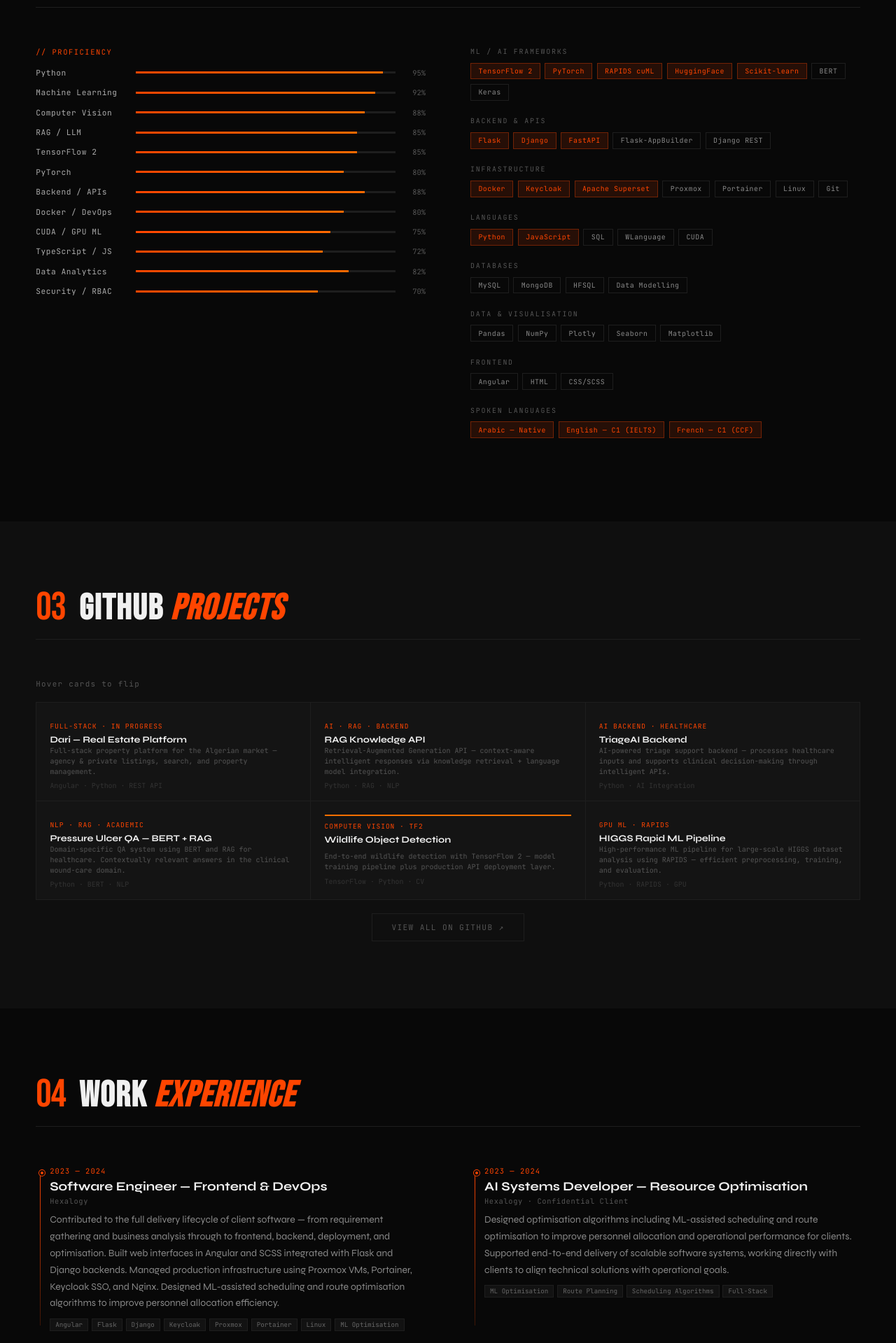
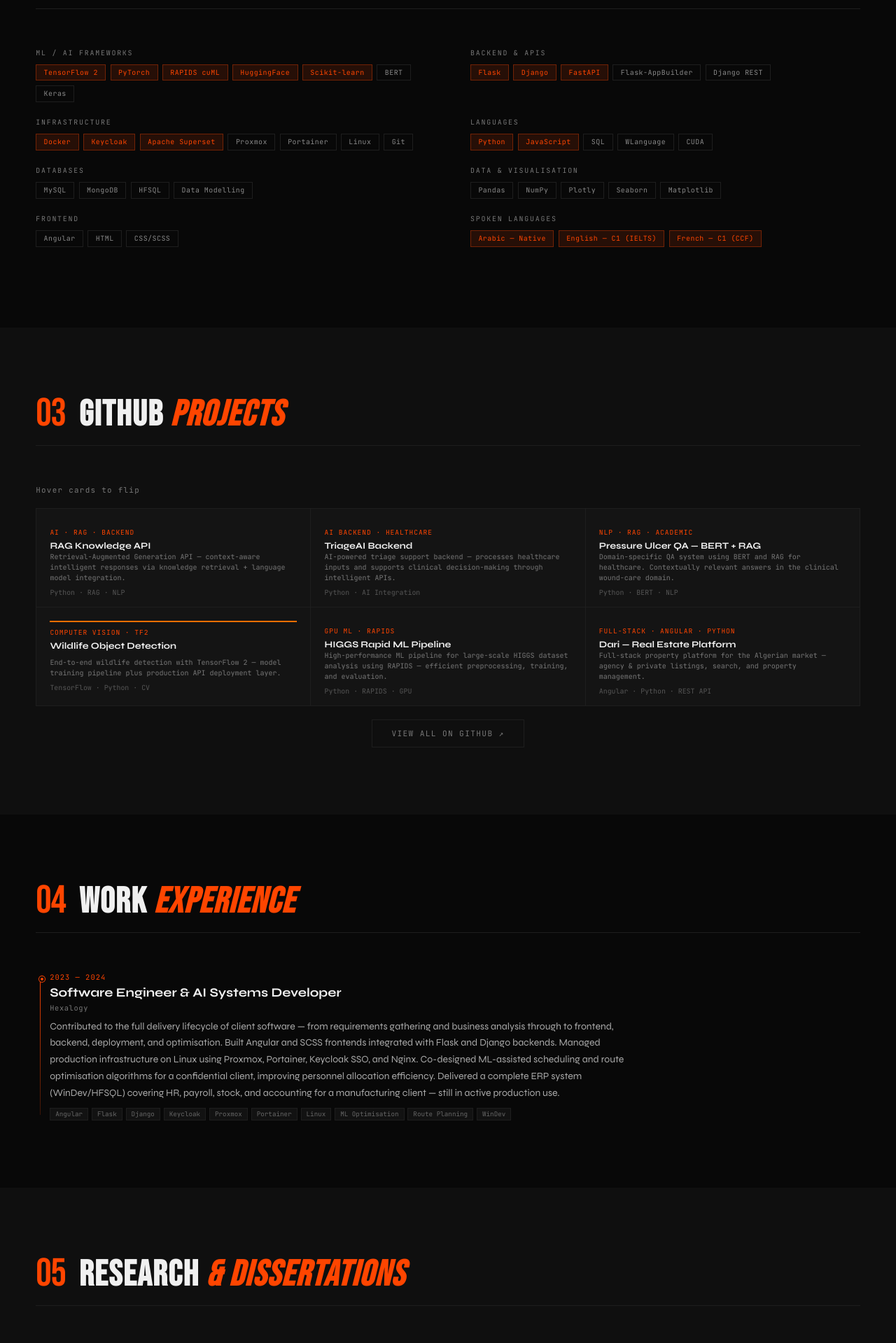
Before and after one commit to AhmedBenAI/portfolio, a Python web app: template templates/index.html in a window 1280 px wide. Shown: the part 2001-3920 px from the top of the page at 70% size. Run offline with Jinja, Linux system fonts and the light colour scheme; the template is opened without the code that fills it, so the values that code supplies are empty.

Commit message:
layout and color chnage

```diff
--- a/static/css/style.css
+++ b/static/css/style.css
@@ -2,7 +2,7 @@
 :root{
   --bg:#080808; --surface:#0f0f0f; --card:#141414; --border:#1e1e1e;
   --orange:#ff4500; --orange2:#ff6a00; --orange-dim:rgba(255,69,0,.12);
-  --white:#f0f0f0; --muted:#555; --muted2:#333;
+  --white:#f0f0f0; --muted:#777; --muted2:#555;
   --H:'Bebas Neue',sans-serif;
   --S:'Syne',sans-serif;
   --M:'JetBrains Mono',monospace;
@@ -157,14 +157,9 @@
 
 /* ─── SKILLS ─── */
 #skills{background:var(--bg);}
-.skills-layout{display:grid;grid-template-columns:1fr 1fr;gap:4rem;}
-.sk-list{display:flex;flex-direction:column;gap:.9rem;}
-.sk-row{display:flex;align-items:center;gap:.8rem;}
-.sk-nm{font-family:var(--M);font-size:.7rem;letter-spacing:.05em;color:#aaa;width:130px;flex-shrink:0;}
-.sk-track{flex:1;height:3px;background:var(--border);position:relative;}
-.sk-fill{height:100%;width:0;background:linear-gradient(90deg,var(--orange),var(--orange2));transition:width 1.1s cubic-bezier(.25,.46,.45,.94);}
-.sk-pct{font-family:var(--M);font-size:.65rem;color:var(--muted);width:30px;text-align:right;}
-.chip-section{margin-bottom:1.4rem;}
+.skills-layout{display:block;}
+.chips-grid{display:grid;grid-template-columns:1fr 1fr;gap:.2rem 4rem;}
+.chip-section{margin-bottom:1.2rem;}
 .chip-label{font-family:var(--M);font-size:.62rem;letter-spacing:.18em;text-transform:uppercase;color:var(--muted);margin-bottom:.6rem;}
 .chips{display:flex;flex-wrap:wrap;gap:.4rem;}
 .chip{font-family:var(--M);font-size:.62rem;letter-spacing:.05em;padding:.28rem .65rem;border:1px solid var(--border);color:#888;transition:all .15s;}
@@ -191,10 +186,13 @@
 .fc-desc-f{font-family:var(--M);font-size:clamp(8.5px,.82vw,10px);color:var(--muted);line-height:1.5;}
 .fc-meta{display:flex;gap:.8rem;font-family:var(--M);font-size:.62rem;color:var(--muted2);margin-top:auto;padding-top:.4rem;}
 .fc-bt{font-family:var(--S);font-weight:700;font-size:clamp(10px,1vw,12px);color:var(--white);margin-bottom:.4rem;}
-.fc-bd{font-family:var(--M);font-size:clamp(8px,.8vw,10px);color:#666;line-height:1.6;flex:1;overflow:hidden;}
+.fc-bd{font-family:var(--M);font-size:clamp(8px,.8vw,10px);color:#999;line-height:1.6;flex:1;overflow:hidden;}
 .fc-btags{display:flex;flex-wrap:wrap;gap:.25rem;margin-top:.4rem;}
 .fc-btag{font-family:var(--M);font-size:.58rem;padding:1.5px 5px;border:1px solid rgba(255,69,0,.3);color:var(--orange);}
-.fc-blink{font-family:var(--M);font-size:.62rem;color:var(--orange);text-decoration:none;margin-top:auto;padding-top:.4rem;display:block;letter-spacing:.06em;}
+.fc-links{display:flex;align-items:center;justify-content:space-between;margin-top:auto;padding-top:.5rem;border-top:1px solid rgba(255,69,0,.15);}
+.fc-link-sep{width:1px;height:10px;background:rgba(255,69,0,.3);flex-shrink:0;}
+.fc-blink{font-family:var(--M);font-size:.62rem;color:var(--orange);text-decoration:none;letter-spacing:.06em;transition:opacity .15s;}
+.fc-blink:hover{opacity:.7;}
 .gh-load{grid-column:1/-1;display:flex;flex-direction:column;align-items:center;justify-content:center;height:200px;gap:.6rem;background:var(--card);}
 .spin{width:22px;height:22px;border:2px solid var(--border);border-top-color:var(--orange);border-radius:50%;animation:spin .7s linear infinite;}
 @keyframes spin{to{transform:rotate(360deg);}}
@@ -202,20 +200,19 @@
 
 /* ─── EXPERIENCE ─── */
 #experience{background:var(--bg);}
-.tl{position:relative;padding-left:20px;display:flex;flex-direction:column;gap:2rem;}
+.tl{position:relative;padding-left:20px;max-width:860px;}
 .tl::before{content:'';position:absolute;left:6px;top:8px;bottom:8px;width:1px;background:linear-gradient(var(--orange),rgba(255,69,0,.2));}
 .tl-i{position:relative;}
 .tl-i::before{content:'';position:absolute;left:-15px;top:6px;width:8px;height:8px;border-radius:50%;background:var(--orange);border:2px solid var(--bg);box-shadow:0 0 0 1px var(--orange);}
 .tl-d{font-family:var(--M);font-size:.65rem;letter-spacing:.1em;color:var(--orange);margin-bottom:.3rem;}
 .tl-t{font-family:var(--S);font-weight:700;font-size:clamp(14px,1.4vw,18px);color:var(--white);line-height:1.2;}
 .tl-s{font-family:var(--M);font-size:.65rem;letter-spacing:.06em;color:var(--muted);margin:.2rem 0 .5rem;}
-.tl-p{font-size:clamp(12px,1.1vw,14px);color:#888;line-height:1.7;}
+.tl-p{font-size:clamp(12px,1.1vw,14px);color:#aaa;line-height:1.7;}
 .tl-tags{display:flex;flex-wrap:wrap;gap:.3rem;margin-top:.6rem;}
 .tl-tag{font-family:var(--M);font-size:.58rem;padding:2px 7px;background:rgba(255,255,255,.04);border:1px solid var(--border);color:#666;}
-.exp-grid{display:grid;grid-template-columns:1fr 1fr;gap:4rem;}
 
-/* ─── PAPERS ─── */
-#papers{background:var(--surface);}
+/* ─── RESEARCH ─── */
+#research{background:var(--surface);}
 .papers{display:flex;flex-direction:column;gap:0;}
 .paper{
   display:grid;grid-template-columns:80px 1fr auto;
--- a/static/js/app.js
+++ b/static/js/app.js
@@ -26,15 +26,6 @@
   ro.observe(el);
 });
 
-/* ─── Skill bars animate on scroll ─── */
-const skObs = new IntersectionObserver(entries => {
-  entries.forEach(e => {
-    if (e.isIntersecting)
-      e.target.querySelectorAll('.sk-fill').forEach(b => { b.style.width = b.dataset.p + '%'; });
-  });
-}, { threshold: .15 });
-const skillsSection = document.getElementById('skills');
-if (skillsSection) skObs.observe(skillsSection);
 
 /* ════════════════════════════════
    LOCAL CHATBOT
@@ -113,15 +104,56 @@
 }
 
 /* ════════════════════════════════
+   MOBILE NAV
+════════════════════════════════ */
+let navOpen = false;
+function toggleNav() {
+  navOpen = !navOpen;
+  document.getElementById('mobile-nav').classList.toggle('open', navOpen);
+  document.getElementById('nav-burger').classList.toggle('open', navOpen);
+  document.body.style.overflow = navOpen ? 'hidden' : '';
+}
+function closeNav() {
+  navOpen = false;
+  document.getElementById('mobile-nav').classList.remove('open');
+  document.getElementById('nav-burger').classList.remove('open');
+  document.body.style.overflow = '';
+}
+
+/* ════════════════════════════════
+   TOUCH FLIP CARDS
+════════════════════════════════ */
+if ('ontouchstart' in window) {
+  document.querySelectorAll('.fc').forEach(fc => {
+    fc.addEventListener('click', () => fc.classList.toggle('tapped'));
+  });
+  const lbl = document.getElementById('proj-label');
+  if (lbl) lbl.textContent = 'Tap cards to flip';
+}
+
+/* ════════════════════════════════
+   KEYBOARD SHORTCUTS
+════════════════════════════════ */
+document.addEventListener('keydown', e => {
+  if (e.key === 'Escape') {
+    closeJD();
+    if (chatOpen) toggleChat();
+    if (navOpen) closeNav();
+  }
+});
+
+/* ════════════════════════════════
    JD MATCHER — powered by Claude
 ════════════════════════════════ */
 function openJD() {
   document.getElementById('jd-panel').classList.add('open');
   document.getElementById('jd-btn').classList.add('open');
+  document.body.style.overflow = 'hidden';
 }
 function closeJD() {
   document.getElementById('jd-panel').classList.remove('open');
   document.getElementById('jd-btn').classList.remove('open');
+  document.body.style.overflow = '';
 }
 
 const dropEl = document.getElementById('jd-drop');
--- a/templates/index.html
+++ b/templates/index.html
@@ -17,14 +17,26 @@
   <a href="#hero" class="nav-logo">AHMED<em>.AI</em></a>
   <ul class="nav-links">
     <li><a href="#about">About</a></li>
-    <li><a href="#skills">Skills</a></li>
     <li><a href="#projects">Projects</a></li>
     <li><a href="#experience">Experience</a></li>
-    <li><a href="#papers">Papers</a></li>
+    <li><a href="#research">Research</a></li>
     <li><a href="#education">Education</a></li>
     <li><a href="#contact">Contact</a></li>
   </ul>
+  <button class="nav-burger" id="nav-burger" onclick="toggleNav()" aria-label="Open menu">
+    <span></span><span></span><span></span>
+  </button>
 </nav>
+
+<div id="mobile-nav">
+  <a href="#about" onclick="closeNav()">About</a>
+  <a href="#projects" onclick="closeNav()">Projects</a>
+  <a href="#experience" onclick="closeNav()">Experience</a>
+  <a href="#research" onclick="closeNav()">Research</a>
+  <a href="#education" onclick="closeNav()">Education</a>
+  <a href="#contact" onclick="closeNav()">Contact</a>
+  <button class="btn btn-fill" onclick="openJD();closeNav()">Match My JD →</button>
+</div>
 
 <!-- HERO -->
 <section id="hero">
@@ -69,7 +81,7 @@
         <span class="rt-card-title">Match My JD</span>
       </div>
       <div class="rt-card-desc">Paste any job description → AI match score, gaps, and interview questions in seconds</div>
-      <div class="rt-card-cta">Try it now →</div>
+      <div class="rt-card-cta"><span class="rt-live">●</span> Try it now →</div>
     </button>
     <button class="rt-card" onclick="toggleChat()">
       <div class="rt-card-top">
@@ -77,7 +89,7 @@
         <span class="rt-card-title">Ask Ahmed's AI</span>
       </div>
       <div class="rt-card-desc">Ask anything about skills, projects, research, or experience — instant answers</div>
-      <div class="rt-card-cta">Ask now →</div>
+      <div class="rt-card-cta"><span class="rt-live" style="animation-delay:.4s">●</span> Ask now →</div>
     </button>
   </div>
 </div>
@@ -138,24 +150,7 @@
 <section id="skills">
   <div class="sec-hd reveal"><div class="sec-num">02</div><h2 class="sec-title">Skills & <em>Stack</em></h2></div>
   <div class="skills-layout">
-    <div class="reveal">
-      <div style="font-family:var(--M);font-size:.65rem;letter-spacing:.15em;text-transform:uppercase;color:var(--orange);margin-bottom:1rem;">// proficiency</div>
-      <div class="sk-list">
-        <div class="sk-row"><span class="sk-nm">Python</span><div class="sk-track"><div class="sk-fill" data-p="95"></div></div><span class="sk-pct">95%</span></div>
-        <div class="sk-row"><span class="sk-nm">Machine Learning</span><div class="sk-track"><div class="sk-fill" data-p="92"></div></div><span class="sk-pct">92%</span></div>
-        <div class="sk-row"><span class="sk-nm">Computer Vision</span><div class="sk-track"><div class="sk-fill" data-p="88"></div></div><span class="sk-pct">88%</span></div>
-        <div class="sk-row"><span class="sk-nm">RAG / LLM</span><div class="sk-track"><div class="sk-fill" data-p="85"></div></div><span class="sk-pct">85%</span></div>
-        <div class="sk-row"><span class="sk-nm">TensorFlow 2</span><div class="sk-track"><div class="sk-fill" data-p="85"></div></div><span class="sk-pct">85%</span></div>
-        <div class="sk-row"><span class="sk-nm">PyTorch</span><div class="sk-track"><div class="sk-fill" data-p="80"></div></div><span class="sk-pct">80%</span></div>
-        <div class="sk-row"><span class="sk-nm">Backend / APIs</span><div class="sk-track"><div class="sk-fill" data-p="88"></div></div><span class="sk-pct">88%</span></div>
-        <div class="sk-row"><span class="sk-nm">Docker / DevOps</span><div class="sk-track"><div class="sk-fill" data-p="80"></div></div><span class="sk-pct">80%</span></div>
-        <div class="sk-row"><span class="sk-nm">CUDA / GPU ML</span><div class="sk-track"><div class="sk-fill" data-p="75"></div></div><span class="sk-pct">75%</span></div>
-        <div class="sk-row"><span class="sk-nm">TypeScript / JS</span><div class="sk-track"><div class="sk-fill" data-p="72"></div></div><span class="sk-pct">72%</span></div>
-        <div class="sk-row"><span class="sk-nm">Data Analytics</span><div class="sk-track"><div class="sk-fill" data-p="82"></div></div><span class="sk-pct">82%</span></div>
-        <div class="sk-row"><span class="sk-nm">Security / RBAC</span><div class="sk-track"><div class="sk-fill" data-p="70"></div></div><span class="sk-pct">70%</span></div>
-      </div>
-    </div>
-    <div class="reveal">
+    <div class="reveal chips-grid">
       <div class="chip-section">
         <div class="chip-label">ML / AI Frameworks</div>
         <div class="chips">
@@ -218,27 +213,9 @@
 <section id="projects">
   <div class="sec-hd reveal"><div class="sec-num">03</div><h2 class="sec-title">GitHub <em>Projects</em></h2></div>
   <div class="proj-controls reveal">
-    <span class="proj-label">Hover cards to flip</span>
+    <span class="proj-label" id="proj-label">Hover cards to flip</span>
   </div>
   <div class="flip-grid reveal" id="static-grid">
-    <!-- Dari Real Estate -->
-    <div class="fc">
-      <div class="fc-in">
-        <div class="fc-f">
-          <div class="fc-bar" style="background:#DD0031"></div>
-          <div class="fc-cat">Full-Stack · In Progress</div>
-          <div class="fc-name">Dari — Real Estate Platform</div>
-          <div class="fc-desc-f">Full-stack property platform for the Algerian market — agency & private listings, search, and property management.</div>
-          <div class="fc-meta"><span>Angular · Python · REST API</span></div>
-        </div>
-        <div class="fc-b">
-          <div class="fc-bt">Dari Real Estate Platform</div>
-          <div class="fc-bd">Centralised property discovery for Algeria. Listing workflows, agency account management, search and backend APIs for scalability. Personal project demonstrating SaaS architecture skills.</div>
-          <div class="fc-btags"><span class="fc-btag">Angular</span><span class="fc-btag">Python</span><span class="fc-btag">REST API</span><span class="fc-btag">Full-Stack</span></div>
-          <a href="https://github.com/AhmedBenAI/dari-web" target="_blank" class="fc-blink">Frontend ↗ &nbsp;|&nbsp; <a href="https://github.com/AhmedBenAI/dari-api" target="_blank" style="color:var(--orange);text-decoration:none;">Backend ↗</a></a>
-        </div>
-      </div>
-    </div>
     <!-- RAG Knowledge API -->
     <div class="fc">
       <div class="fc-in">
@@ -253,7 +230,11 @@
           <div class="fc-bt">RAG Knowledge API</div>
           <div class="fc-bd">Backend API combining knowledge retrieval with LLM workflows. Retrieves relevant context and generates enhanced responses through REST endpoints. Demonstrates practical RAG system design.</div>
           <div class="fc-btags"><span class="fc-btag">Python</span><span class="fc-btag">RAG</span><span class="fc-btag">NLP</span><span class="fc-btag">API</span></div>
-          <a href="https://github.com/AhmedBenAI/rag-knowledge-api" target="_blank" class="fc-blink">View on GitHub ↗</a>
+          <div class="fc-links">
+            <a href="https://github.com/AhmedBenAI/rag-knowledge-api" target="_blank" class="fc-blink">GitHub ↗</a>
+            <span class="fc-link-sep"></span>
+            <a href="https://rag-knowledge.ahmed-ai.com" target="_blank" class="fc-blink">Website ↗</a>
+          </div>
         </div>
       </div>
     </div>
@@ -271,7 +252,11 @@
           <div class="fc-bt">TriageAI Backend</div>
           <div class="fc-bd">Backend infrastructure for an AI triage system. APIs and service layers managing data flow between AI components and application interfaces. Practical AI backend integration for healthcare decision support.</div>
           <div class="fc-btags"><span class="fc-btag">Python</span><span class="fc-btag">AI Backend</span><span class="fc-btag">Healthcare</span><span class="fc-btag">API</span></div>
-          <a href="https://github.com/AhmedBenAI/triageai-backend" target="_blank" class="fc-blink">View on GitHub ↗</a>
+          <div class="fc-links">
+            <a href="https://github.com/AhmedBenAI/triageai-backend" target="_blank" class="fc-blink">GitHub ↗</a>
+            <span class="fc-link-sep"></span>
+            <a href="https://triageai.ahmed-ai.com" target="_blank" class="fc-blink">Website ↗</a>
+          </div>
         </div>
       </div>
     </div>
@@ -289,7 +274,9 @@
           <div class="fc-bt">Pressure Ulcer QA — BERT + RAG</div>
           <div class="fc-bd">Intelligent QA combining transformer-based NLP with retrieval-augmented generation. Provides contextually relevant clinical answers for the healthcare domain. Academic research project with published output.</div>
           <div class="fc-btags"><span class="fc-btag">BERT</span><span class="fc-btag">RAG</span><span class="fc-btag">NLP</span><span class="fc-btag">Healthcare</span></div>
-          <a href="https://github.com/AhmedBenAI/pressure-ulcer-qa-bert-rag" target="_blank" class="fc-blink">View on GitHub ↗</a>
+          <div class="fc-links">
+            <a href="https://github.com/AhmedBenAI/pressure-ulcer-qa-bert-rag" target="_blank" class="fc-blink">GitHub ↗</a>
+          </div>
         </div>
       </div>
     </div>
@@ -307,7 +294,11 @@
           <div class="fc-bt">Wildlife Object Detection System</div>
           <div class="fc-bd">Full CV pipeline: TF2 model training, automated animal detection in image datasets, and separate API deployment layer. Demonstrates computer vision development and ML deployment skills end-to-end.</div>
           <div class="fc-btags"><span class="fc-btag">TensorFlow</span><span class="fc-btag">Computer Vision</span><span class="fc-btag">API</span><span class="fc-btag">Python</span></div>
-          <a href="https://github.com/AhmedBenAI/wildlife-object-detection-tf2" target="_blank" class="fc-blink">Model ↗ &nbsp;|&nbsp; <a href="https://github.com/AhmedBenAI/wildlife-object-detection-api" target="_blank" style="color:var(--orange);text-decoration:none;">API ↗</a></a>
+          <div class="fc-links">
+            <a href="https://github.com/AhmedBenAI/wildlife-object-detection-tf2" target="_blank" class="fc-blink">Model ↗</a>
+            <span class="fc-link-sep"></span>
+            <a href="https://github.com/AhmedBenAI/wildlife-object-detection-api" target="_blank" class="fc-blink">API ↗</a>
+          </div>
         </div>
       </div>
     </div>
@@ -325,7 +316,31 @@
           <div class="fc-bt">HIGGS Rapid ML Pipeline</div>
           <div class="fc-bd">Scalable ML pipeline for the HIGGS boson dataset. Focuses on efficient preprocessing, model training, and evaluation workflows. Demonstrates GPU-accelerated ML experimentation and pipeline optimisation at scale.</div>
           <div class="fc-btags"><span class="fc-btag">RAPIDS</span><span class="fc-btag">GPU</span><span class="fc-btag">ML Pipeline</span><span class="fc-btag">Python</span></div>
-          <a href="https://github.com/AhmedBenAI/higgs-rapids-ml" target="_blank" class="fc-blink">View on GitHub ↗</a>
+          <div class="fc-links">
+            <a href="https://github.com/AhmedBenAI/higgs-rapids-ml" target="_blank" class="fc-blink">GitHub ↗</a>
+          </div>
+        </div>
+      </div>
+    </div>
+    <!-- Dari Real Estate -->
+    <div class="fc">
+      <div class="fc-in">
+        <div class="fc-f">
+          <div class="fc-bar" style="background:#DD0031"></div>
+          <div class="fc-cat">Full-Stack · Angular · Python</div>
+          <div class="fc-name">Dari — Real Estate Platform</div>
+          <div class="fc-desc-f">Full-stack property platform for the Algerian market — agency & private listings, search, and property management.</div>
+          <div class="fc-meta"><span>Angular · Python · REST API</span></div>
+        </div>
+        <div class="fc-b">
+          <div class="fc-bt">Dari Real Estate Platform</div>
+          <div class="fc-bd">Centralised property discovery for Algeria. Listing workflows, agency account management, search and backend APIs for scalability. Personal project demonstrating SaaS architecture skills.</div>
+          <div class="fc-btags"><span class="fc-btag">Angular</span><span class="fc-btag">Python</span><span class="fc-btag">REST API</span><span class="fc-btag">Full-Stack</span></div>
+          <div class="fc-links">
+            <a href="https://github.com/AhmedBenAI/dari-web" target="_blank" class="fc-blink">GitHub ↗</a>
+            <span class="fc-link-sep"></span>
+            <a href="https://daridz.ahmed-ai.com" target="_blank" class="fc-blink">Website ↗</a>
+          </div>
         </div>
       </div>
     </div>
@@ -338,31 +353,20 @@
 <!-- EXPERIENCE -->
 <section id="experience">
   <div class="sec-hd reveal"><div class="sec-num">04</div><h2 class="sec-title">Work <em>Experience</em></h2></div>
-  <div class="exp-grid">
   <div class="tl reveal">
     <div class="tl-i">
       <div class="tl-d">2023 — 2024</div>
-        <div class="tl-t">Software Engineer — Frontend & DevOps</div>
+      <div class="tl-t">Software Engineer & AI Systems Developer</div>
       <div class="tl-s">Hexalogy</div>
-        <div class="tl-p">Contributed to the full delivery lifecycle of client software — from requirement gathering and business analysis through to frontend, backend, deployment, and optimisation. Built web interfaces in Angular and SCSS integrated with Flask and Django backends. Managed production infrastructure using Proxmox VMs, Portainer, Keycloak SSO, and Nginx. Designed ML-assisted scheduling and route optimisation algorithms to improve personnel allocation efficiency.</div>
-        <div class="tl-tags"><span class="tl-tag">Angular</span><span class="tl-tag">Flask</span><span class="tl-tag">Django</span><span class="tl-tag">Keycloak</span><span class="tl-tag">Proxmox</span><span class="tl-tag">Portainer</span><span class="tl-tag">Linux</span><span class="tl-tag">ML Optimisation</span></div>
-      </div>
-    </div>
-    <div class="tl reveal">
-      <div class="tl-i">
-        <div class="tl-d">2023 — 2024</div>
-        <div class="tl-t">AI Systems Developer — Resource Optimisation</div>
-        <div class="tl-s">Hexalogy · Confidential Client</div>
-        <div class="tl-p">Designed optimisation algorithms including ML-assisted scheduling and route optimisation to improve personnel allocation and operational performance for clients. Supported end-to-end delivery of scalable software systems, working directly with clients to align technical solutions with operational goals.</div>
-        <div class="tl-tags"><span class="tl-tag">ML Optimisation</span><span class="tl-tag">Route Planning</span><span class="tl-tag">Scheduling Algorithms</span><span class="tl-tag">Full-Stack</span></div>
-      </div>
+      <div class="tl-p">Contributed to the full delivery lifecycle of client software — from requirements gathering and business analysis through to frontend, backend, deployment, and optimisation. Built Angular and SCSS frontends integrated with Flask and Django backends. Managed production infrastructure on Linux using Proxmox, Portainer, Keycloak SSO, and Nginx. Co-designed ML-assisted scheduling and route optimisation algorithms for a confidential client, improving personnel allocation efficiency. Delivered a complete ERP system (WinDev/HFSQL) covering HR, payroll, stock, and accounting for a manufacturing client — still in active production use.</div>
+      <div class="tl-tags"><span class="tl-tag">Angular</span><span class="tl-tag">Flask</span><span class="tl-tag">Django</span><span class="tl-tag">Keycloak</span><span class="tl-tag">Proxmox</span><span class="tl-tag">Portainer</span><span class="tl-tag">Linux</span><span class="tl-tag">ML Optimisation</span><span class="tl-tag">Route Planning</span><span class="tl-tag">WinDev</span></div>
     </div>
   </div>
 </section>
 
-<!-- PAPERS -->
-<section id="papers">
-  <div class="sec-hd reveal"><div class="sec-num">05</div><h2 class="sec-title">Research <em>Papers</em></h2></div>
+<!-- RESEARCH -->
+<section id="research">
+  <div class="sec-hd reveal"><div class="sec-num">05</div><h2 class="sec-title">Research <em>& Dissertations</em></h2></div>
   <div class="papers reveal">
     <div class="paper">
       <div><div class="p-yr">2025</div><span class="p-stat">LJMU</span></div>
@@ -375,7 +379,7 @@
       <div></div>
     </div>
     <div class="paper">
-      <div><div class="p-yr">2024</div><span class="p-stat">Published</span></div>
+      <div><div class="p-yr">2024</div><span class="p-stat">USTOMB</span></div>
       <div>
         <div class="p-t">Intelligent Adaptive Dashboard System</div>
         <div class="p-v">MSc Research Project · USTOMB Oran, Algeria</div>
@@ -451,11 +455,13 @@
 <!-- JD MATCHER PANEL -->
 <div id="jd-panel">
   <div class="jd-head">
+    <div class="jd-head-inner">
       <div class="jd-head-info">
         <div class="jd-title">JD MATCHER</div>
         <div class="jd-sub">// Recruiter match report · powered by Claude AI</div>
       </div>
-    <button id="jd-close" onclick="closeJD()">✕</button>
+      <button id="jd-close" onclick="closeJD()">✕ <span class="jd-esc-hint">ESC</span></button>
+    </div>
   </div>
   <div class="jd-body" id="jd-body">
     <div class="jd-instructions">
```
Also changed, not shown: other parts of static/css/style.css (+107 -23 lines). Lines whose indentation alone changed are shown as unchanged.
